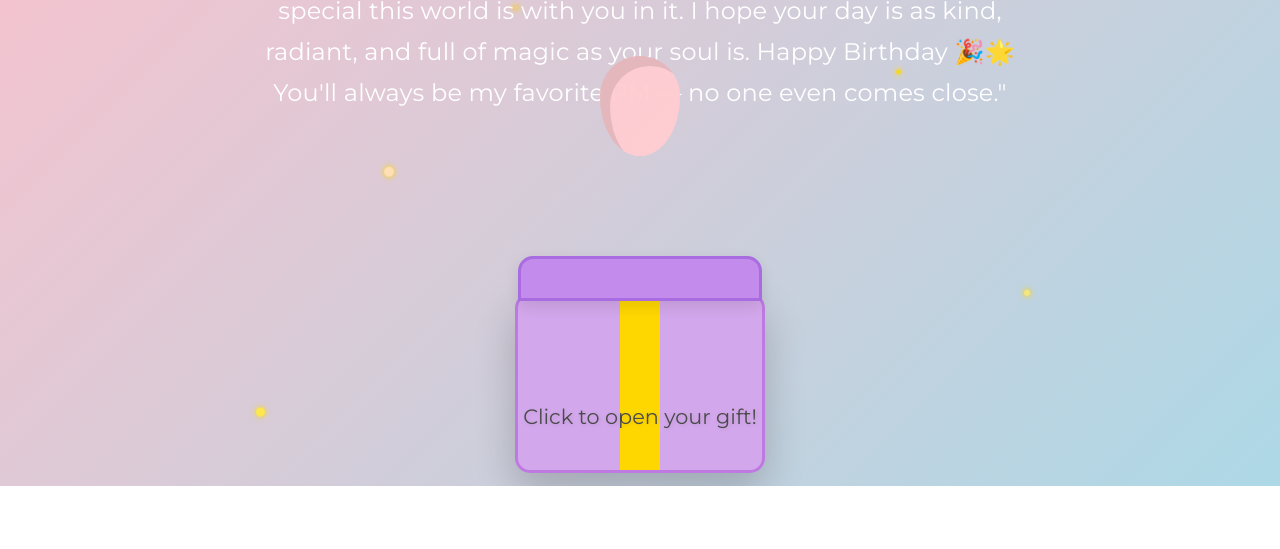
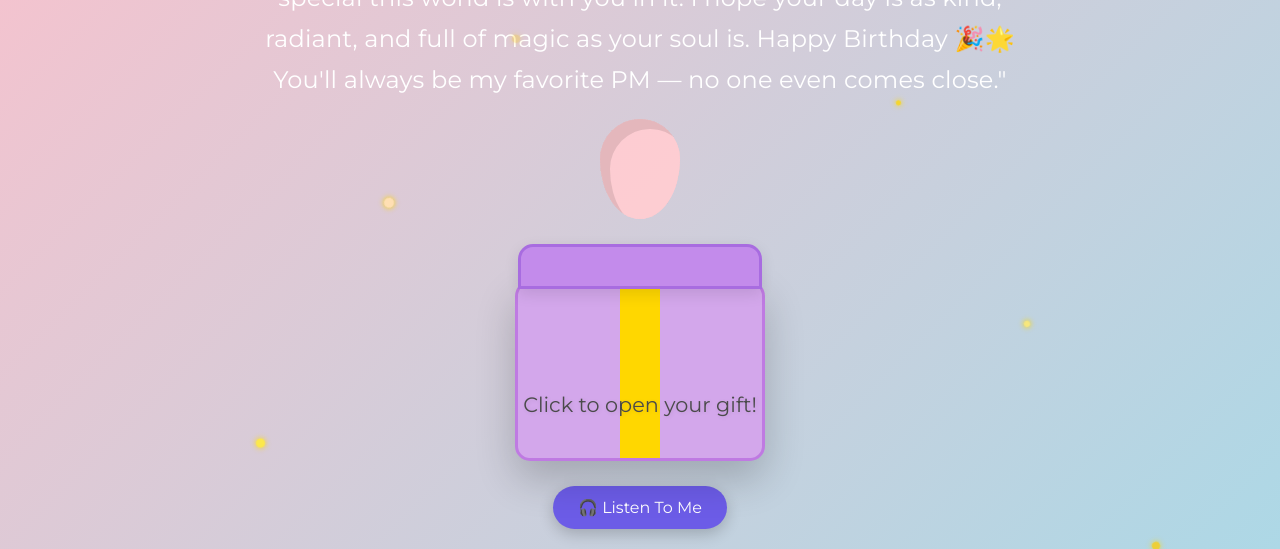
Before and after one commit to HayaALtaie/birth, a plain HTML site: page birthday.html in a window 1280 px wide. Shown: the part 314-863 px from the top of the page. Before the commit the page ends 800 px from the top, so only its background shows below. Drawn offline with nearby package versions, Linux system fonts and the light colour scheme.

Commit message:
seventh edition

```diff
--- a/birthday.html
+++ b/birthday.html
@@ -1,10 +1,14 @@
 <!DOCTYPE html>
 <html lang="en">
   <head>
-    <meta charset="UTF-8">
-    <meta name="viewport" content="width=device-width, initial-scale=1.0">
+    <meta charset="UTF-8" />
+    <meta name="viewport" content="width=device-width, initial-scale=1.0" />
     <title>Happy Birthday!</title>
-    <link rel="stylesheet" href="birth.css"> <link href="https://fonts.googleapis.com/css2?family=Montserrat:wght@300;400;600;700&family=Playfair+Display:wght@400;700&display=swap" rel="stylesheet">
+    <link rel="stylesheet" href="birth.css" />
+    <link
+      href="https://fonts.googleapis.com/css2?family=Montserrat:wght@300;400;600;700&family=Playfair+Display:wght@400;700&display=swap"
+      rel="stylesheet"
+    />
   </head>
   <body>
     <div class="birthday-container">
@@ -20,11 +24,37 @@
       <div class="confetti-animation"></div>
       <div class="confetti-animation"></div>
       <div class="confetti-animation"></div>
-        <div class="confetti-animation"></div> <div class="confetti-animation"></div> <div class="confetti-animation"></div> <div class="confetti-animation"></div> <div class="confetti-animation"></div> <div class="confetti-animation"></div> <div class="confetti-animation"></div> <div class="confetti-animation"></div> <div class="confetti-animation"></div> <div class="confetti-animation"></div> <div class="confetti-animation"></div> <div class="confetti-animation"></div> <div class="confetti-animation"></div> <div class="confetti-animation"></div> <div class="confetti-animation"></div> <div class="confetti-animation"></div> <div class="confetti-animation"></div> <div class="confetti-animation"></div> <div class="confetti-animation"></div> <div class="confetti-animation"></div>
+      <div class="confetti-animation"></div>
+      <div class="confetti-animation"></div>
+      <div class="confetti-animation"></div>
+      <div class="confetti-animation"></div>
+      <div class="confetti-animation"></div>
+      <div class="confetti-animation"></div>
+      <div class="confetti-animation"></div>
+      <div class="confetti-animation"></div>
+      <div class="confetti-animation"></div>
+      <div class="confetti-animation"></div>
+      <div class="confetti-animation"></div>
+      <div class="confetti-animation"></div>
+      <div class="confetti-animation"></div>
+      <div class="confetti-animation"></div>
+      <div class="confetti-animation"></div>
+      <div class="confetti-animation"></div>
+      <div class="confetti-animation"></div>
+      <div class="confetti-animation"></div>
+      <div class="confetti-animation"></div>
+      <div class="confetti-animation"></div>
 
       <h1 class="birthday-heading">Happy Birthday!</h1>
-        <p class="birthday-message">"Dear <span style="color: #be7ae1; font-weight: bold; font-size: 30px;">Ban</span>, today isn’t just your birthday — it’s a reminder of how special this world is with you in it. I hope your day is as kind, radiant, and full of magic as your soul is. Happy Birthday 🎉🌟
-You'll always be my favorite PM — no one even comes close."</p>
+      <p class="birthday-message">
+        "Dear
+        <span style="color: #be7ae1; font-weight: bold; font-size: 30px"
+          >Ban</span
+        >, today isn’t just your birthday — it’s a reminder of how special this
+        world is with you in it. I hope your day is as kind, radiant, and full
+        of magic as your soul is. Happy Birthday 🎉🌟 You'll always be my
+        favorite PM — no one even comes close."
+      </p>
 
       <div class="balloon"></div>
       <div class="balloon"></div>
@@ -58,7 +88,24 @@ You'll always be my favorite PM — no one even comes close."</p>
         </div>
       </div>
 
-        <audio id="birthdaySong" src="birthday_song.mp3" preload="auto"></audio>
+      <a
+        href="https://www.youtube.com/results?search_query=birthday+katy+perry"
+        target="_blank"
+        style="
+          display: inline-block;
+          margin-top: 25px;
+          text-decoration: none;
+          color: white;
+          background-color: #6c5ce7;
+          padding: 12px 25px;
+          border-radius: 30px;
+          font-size: 16px;
+          box-shadow: 0 5px 15px rgba(0, 0, 0, 0.2);
+          margin-bottom: 20px;
+        "
+      >
+        🎧 Listen To Me
+      </a>
     </div>
 
     <script src="script.js"></script>
```
Also changed, not shown: index.html (+1 -1 lines). Lines whose indentation alone changed are shown as unchanged.
